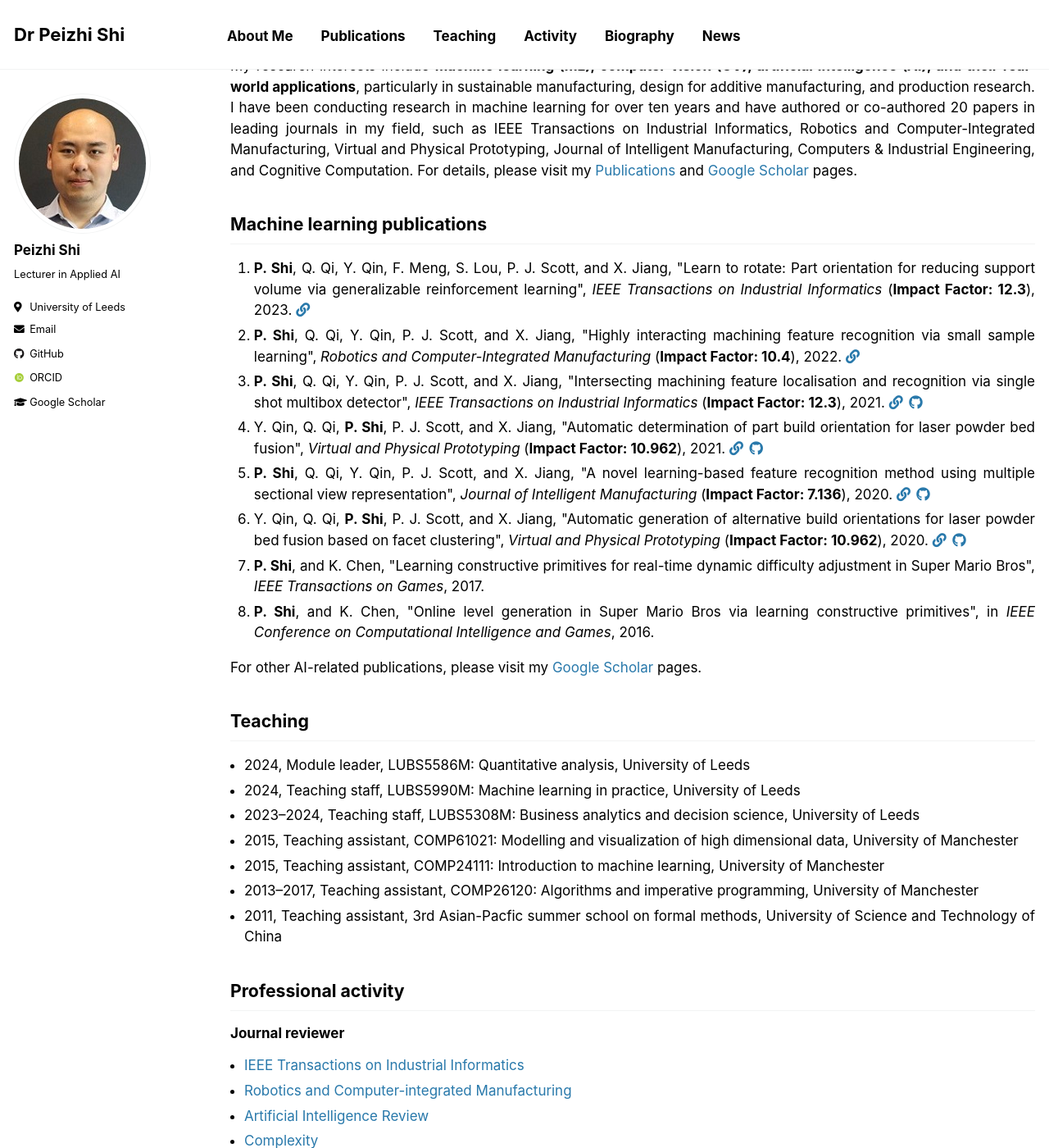
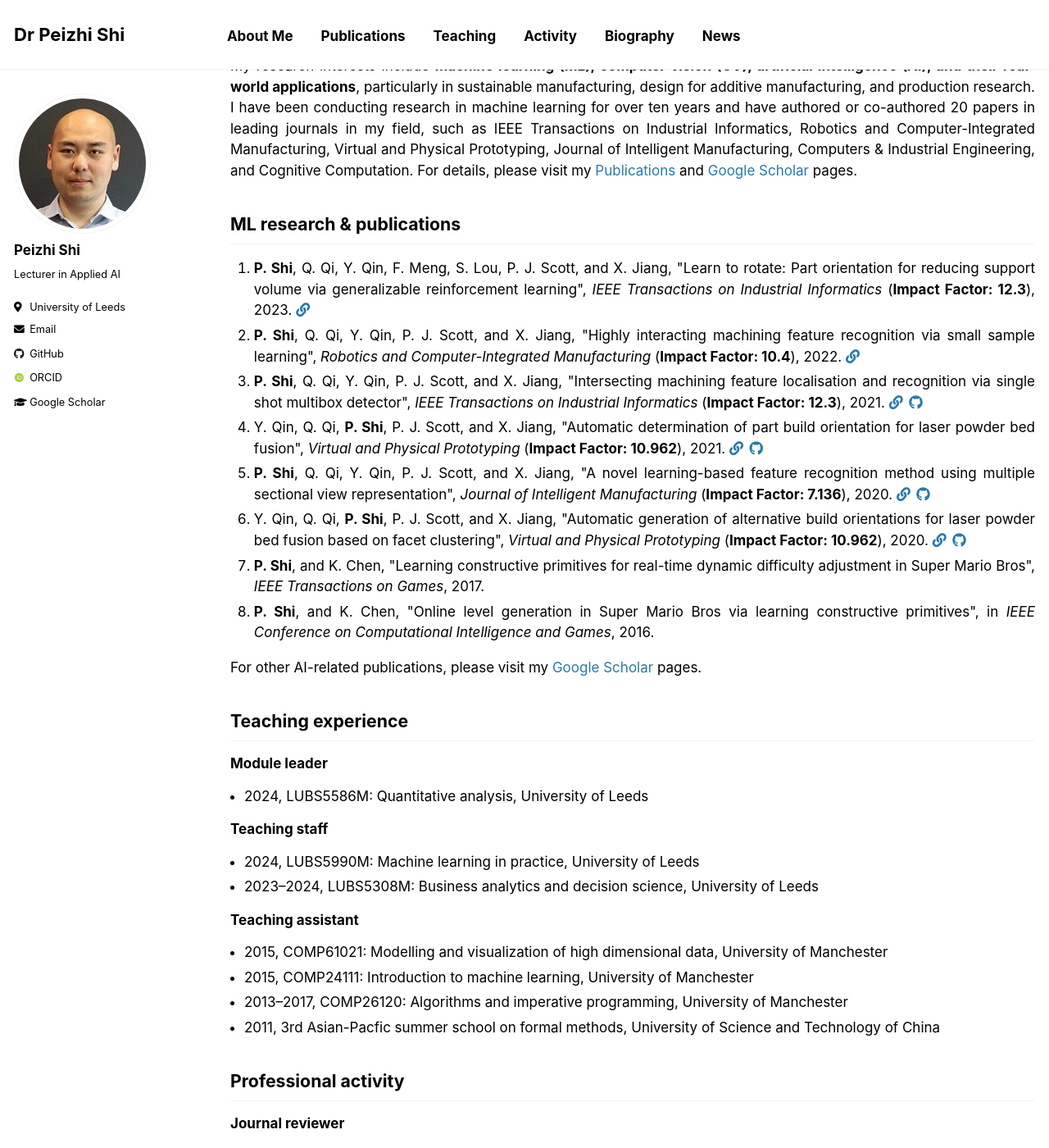
Before and after one commit to PeizhiShi/peizhishi.github.io, a Jekyll site: the page built from _pages/index.md, in a window 1280 px wide and 1400 px high, scrolled down 253 px. Shown: the whole window at 82% size. Built offline with Jekyll 4.4.1, drawn with Linux system fonts in a browser that asks for light colours; some web fonts are replaced; our own code applies the rules of GitHub Pages for plain Markdown files.

Commit message:
Update index.md

```diff
--- a/_pages/index.md
+++ b/_pages/index.md
@@ -9,7 +9,7 @@ I am a Lecturer in Applied Artificial Intelligence at the [Centre for Decision R
 
 My research interests include **machine learning (ML), computer vision (CV), artificial intelligence (AI), and their real-world applications**, particularly in sustainable manufacturing, design for additive manufacturing, and production research. I have been conducting research in machine learning for over ten years and have authored or co-authored {{site.publications | size}} papers in leading journals in my field, such as IEEE Transactions on Industrial Informatics, Robotics and Computer-Integrated Manufacturing, Virtual and Physical Prototyping, Journal of Intelligent Manufacturing, Computers & Industrial Engineering, and Cognitive Computation. For details, please visit my [Publications](index.html#publications) and [Google Scholar](https://scholar.google.com/citations?user=qQuCvmQAAAAJ) pages.
 
-## Machine learning publications
+## ML research & publications
 
 {% include base_path %}
 
@@ -18,15 +18,20 @@ My research interests include **machine learning (ML), computer vision (CV), art
 For other AI-related publications, please visit my [Google Scholar](https://scholar.google.com/citations?user=qQuCvmQAAAAJ) pages.
 
 
-## Teaching
+## Teaching experience
 
-- 2024, Module leader, LUBS5586M: Quantitative analysis, University of Leeds
-- 2024, Teaching staff, LUBS5990M: Machine learning in practice, University of Leeds
-- 2023--2024, Teaching staff, LUBS5308M: Business analytics and decision science, University of Leeds
-- 2015, Teaching assistant, COMP61021: Modelling and visualization of high dimensional data, University of Manchester
-- 2015, Teaching assistant, COMP24111: Introduction to machine learning, University of Manchester
-- 2013--2017, Teaching assistant, COMP26120: Algorithms and imperative programming, University of Manchester
-- 2011, Teaching assistant, 3rd Asian-Pacfic summer school on formal methods, University of Science and Technology of China
+### Module leader
+- 2024, LUBS5586M: Quantitative analysis, University of Leeds
+
+### Teaching staff
+- 2024, LUBS5990M: Machine learning in practice, University of Leeds
+- 2023--2024, LUBS5308M: Business analytics and decision science, University of Leeds
+
+### Teaching assistant
+- 2015, COMP61021: Modelling and visualization of high dimensional data, University of Manchester
+- 2015, COMP24111: Introduction to machine learning, University of Manchester
+- 2013--2017, COMP26120: Algorithms and imperative programming, University of Manchester
+- 2011, 3rd Asian-Pacfic summer school on formal methods, University of Science and Technology of China
 
 
 ## Professional activity
```
